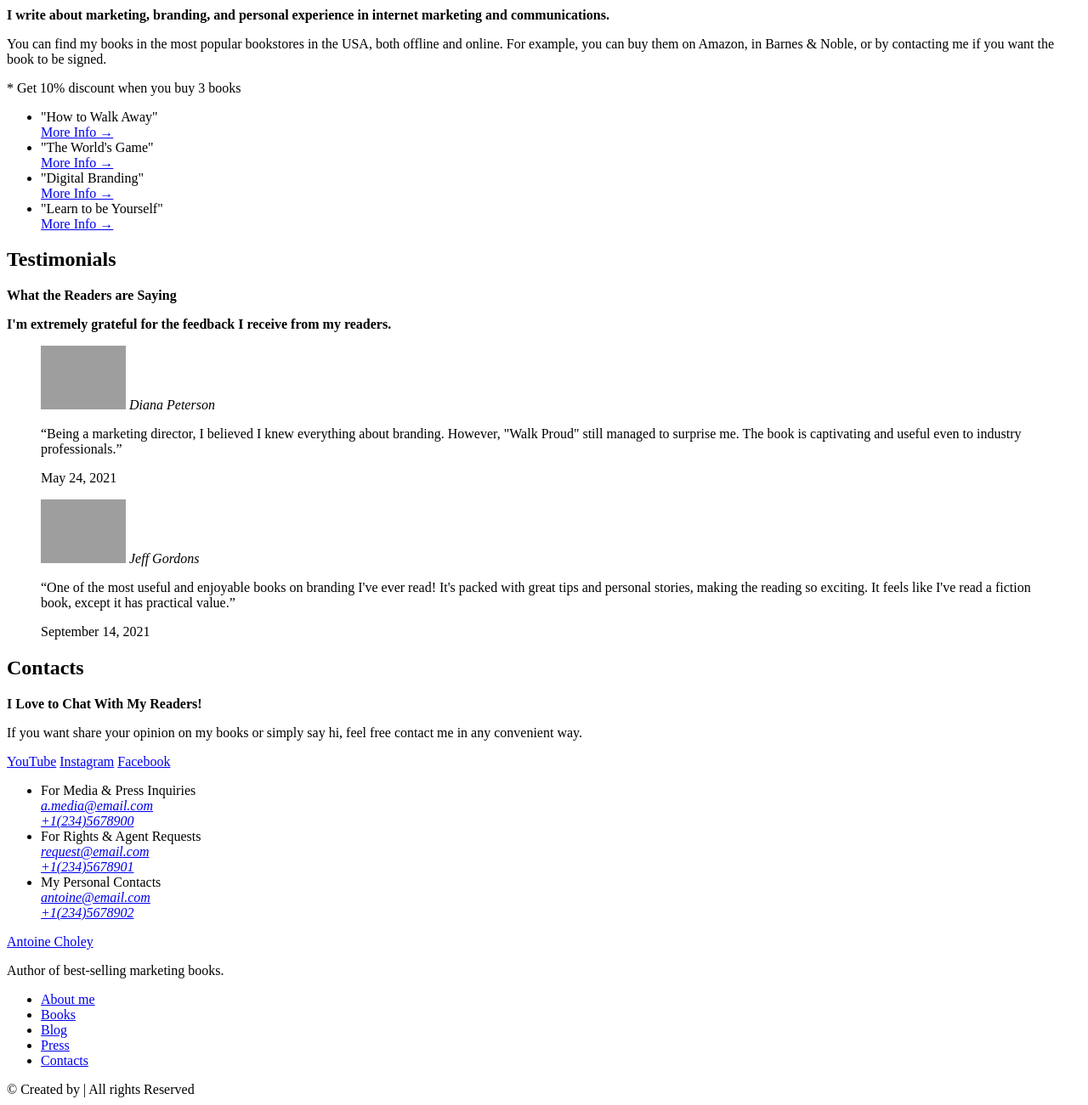
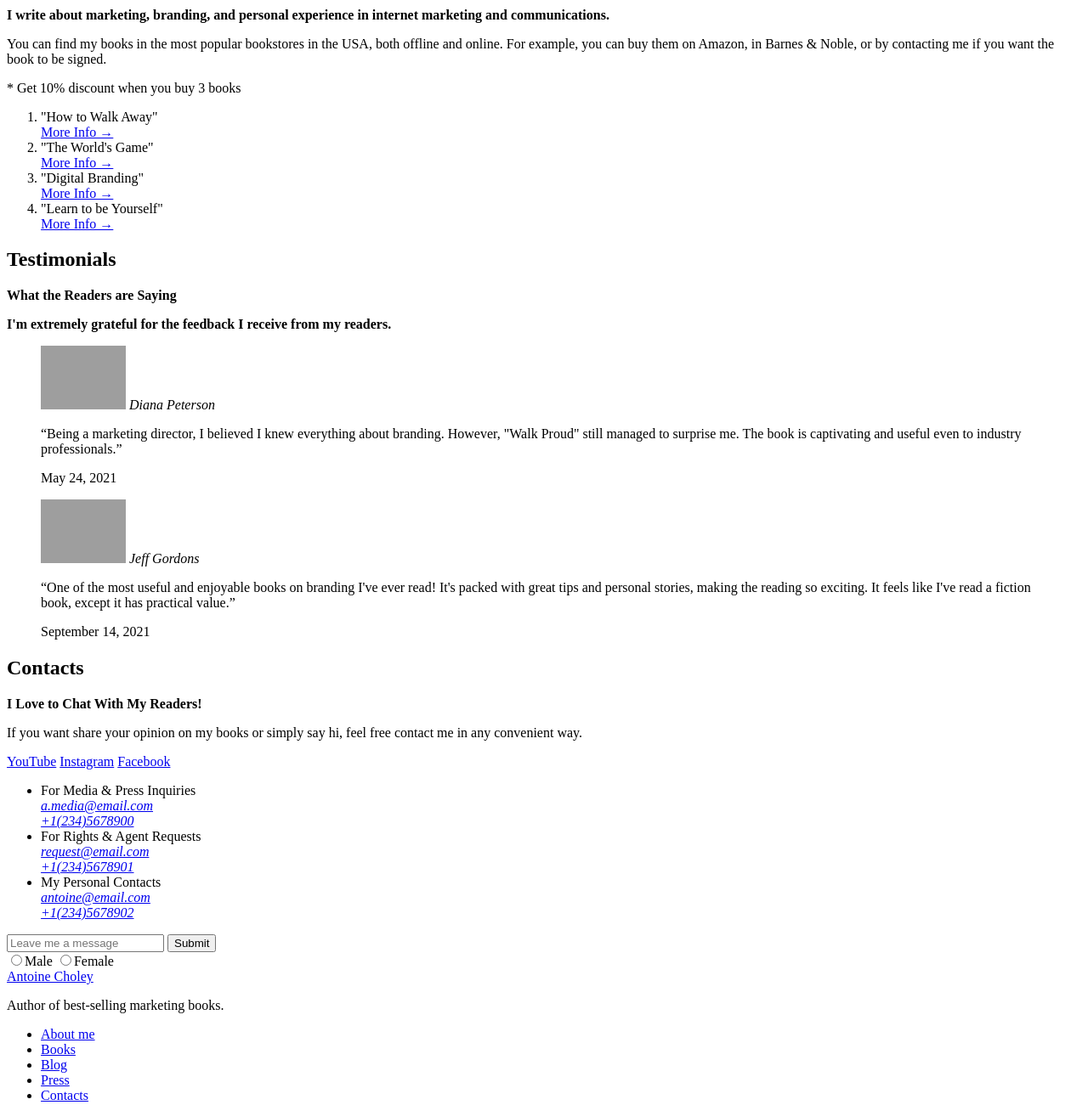
Before and after one commit to akymenko-m/html-css-practice, a plain HTML site: page index.html in a window 1280 px wide. Shown: the part 980-2281 px from the top of the page at 85% size. Drawn offline with Linux system fonts and the light colour scheme; grey boxes are pictures that could not be loaded.

Commit message:
Added code

```diff
--- a/index.html
+++ b/index.html
@@ -46,12 +46,12 @@
             <p><strong>I write about marketing, branding, and personal experience in internet marketing and communications.</strong></p>
             <p>You can find my books in the most popular bookstores in the USA, both offline and online. For example, you can buy them on Amazon, in Barnes & Noble, or by contacting me if you want the book to be signed.</p>
             <p>* Get 10% discount when you buy 3 books</p>
-            <ul>
+            <ol>
                 <li>"How to Walk Away" <br> <a href="#Hello">More Info →</a></li>
                 <li>"The World's Game" <br> <a href="#Hello">More Info →</a></li>
                 <li>"Digital Branding" <br> <a href="#Hello">More Info →</a></li>
                 <li>"Learn to be Yourself" <br> <a href="#Hello">More Info →</a></li>
-            </ul>
+            </ol>
         </div>
         <div>
             <h2>Testimonials</h2>
@@ -103,6 +103,21 @@
                 </li>
             </ul>
         </div>
+        <div id="Mail_to">
+            <form action="#">
+                <input type="text" placeholder="Leave me a message" required>
+                <button type="submit">Submit</button>
+              </form>
+
+              <form action="#">
+                <label>
+                    <input type="radio" name="indoor-outdoor">Male
+                  </label>
+                  <label>
+                    <input type="radio" name="indoor-outdoor">Female
+                  </label>
+              </form>
+        </div>
     </main>
 
     <footer>
```
